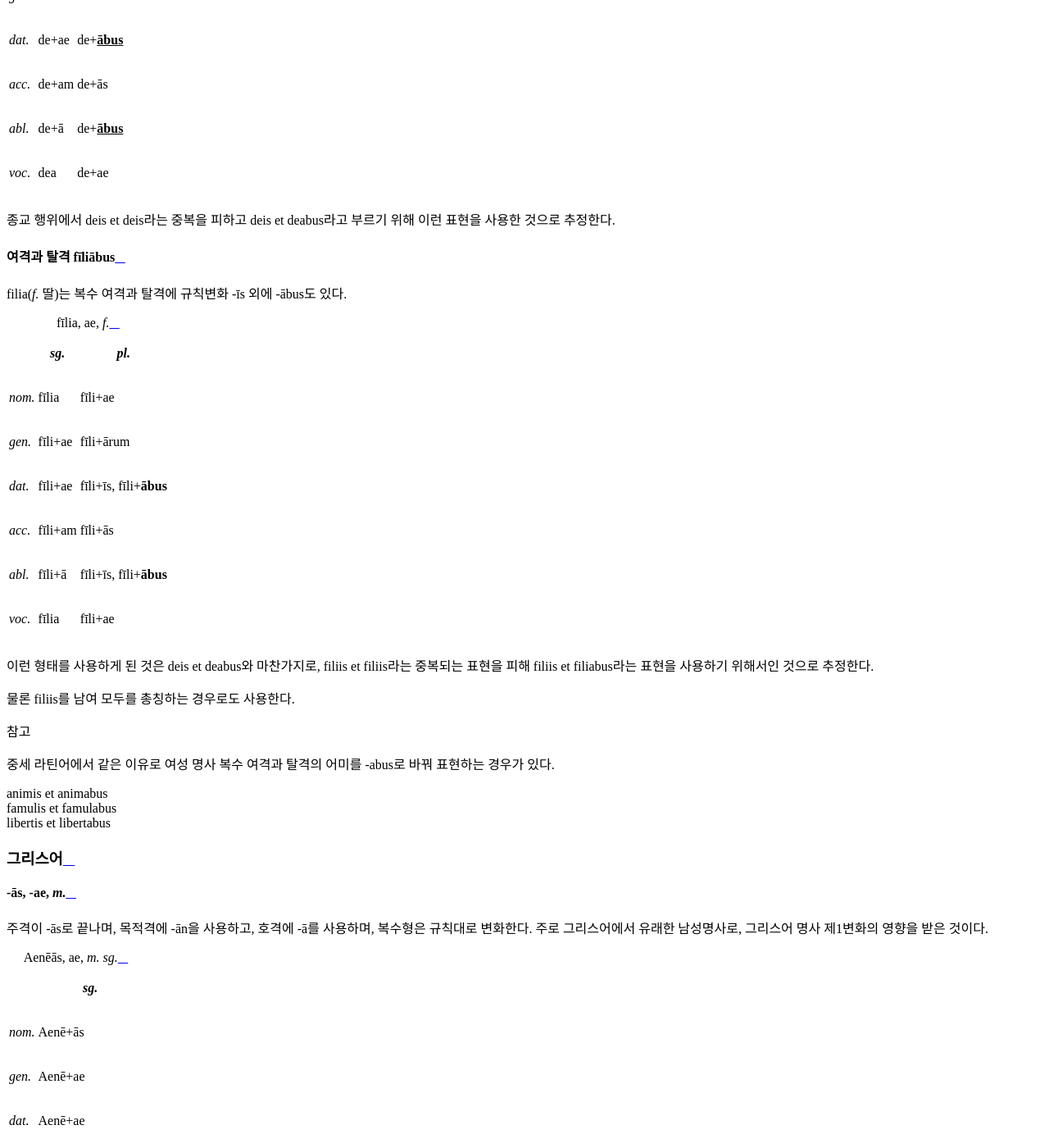
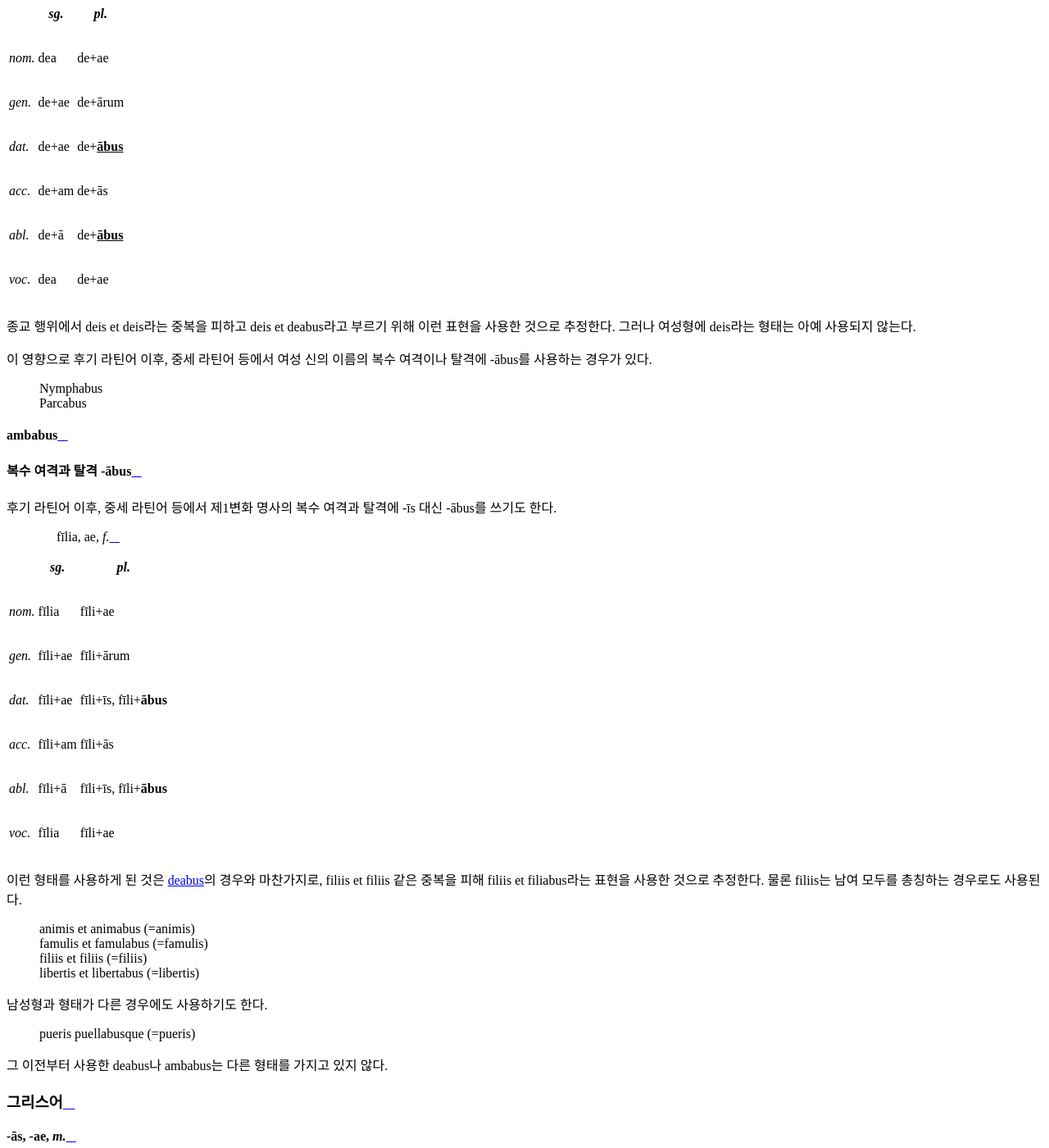
Before and after one commit to kabbala/grammatica_latina, a Sphinx documentation site: the page built from source/declinatio_nominis.rst, in a window 1280 px wide and 1400 px high, scrolled down 12511 px. Shown: the whole window at 82% size. Built offline with Sphinx 7.4.7 and the Read the Docs theme 2.0.0, drawn with Linux system fonts in a browser that asks for light colours; some of the changed text lies outside the part shown.

Commit message:
일부 수정

```diff
--- a/source/coniugatio_verbi/coniugatio_verbi.rst
+++ b/source/coniugatio_verbi/coniugatio_verbi.rst
@@ -173,8 +173,7 @@ esse, velle, īre, fierī, ferre 같은 불규칙적인 형태도 있다.
     | tĭmĕo, ŭi, ēre, tr. [Gaffiot]_
     | tĭmĕo, ŭi, 2, v. a. [LnS]_
     | tĭmĕo, ŭi, 2. [Cassell]_
-    |
-    | āiō, āiēre, —, —
+
     | āiō, intr., tr. defec. [Oxford]_
     | āio, defective verb. [Cassell]_
     | āio, ăĭs, [*]_ verbe défectif [Gaffiot]_
--- a/source/declinatio_nominis.rst
+++ b/source/declinatio_nominis.rst
@@ -186,6 +182,14 @@
    :tsig:`voc.`, "puella", "puell+ae"
 
 복수 여격과 탈격에서는 어간모음 a가 사용되지 않는다.
+
+사전 표제어는 아래와 같은 형태로 쓰여진다.
+
+   | puella, ~ae, :sig:`f.` [Oxford]_
+   | puella, -ae :sig:`f.` [CLDG2]_
+   | pŭella, ae, :sig:`f.` [*]_ [LnS]_
+
+.. [*] u에만 단음 표시가 되어있지만, e와 a 역시 단음이다. 일부 사전에서는 자명한 발음에 대해서는 모음의 장단 표시를 하지 않기도 한다.
 
 .. hlist::
    :columns: 2
@@ -297,7 +301,7 @@
 
    * bēstia, bēstiae, :sig:`f.` 짐승
    * colōnia, colōniae, :sig:`f.` 식민지
-   * fīlia, fīliae, :sig:`f.` 딸 (복수 여격과 탈격에 `fīliābus`_\를 사용하기도 한다)
+   * fīlia, fīliae, :sig:`f.` 딸 (후기 라틴어 이후에 복수 여격과 탈격에 `fīliabus`_\를 사용하기도 한다)
    * patria, patriae, :sig:`f.` 조국
    * pecūnia, pecūniae, :sig:`f.` 돈
    * prōvincia, prōvinciae, :sig:`f.` 속주
@@ -346,10 +350,10 @@
 .. hlist::
    :columns: 2
 
-   * āthlēta, ae, :sig:`m.` 운동선수 < 그리스어 athlētḗs
-   * nauta, ae, :sig:`m.` 선원 < 그리스어 naútēs
-   * pīrāta, ae, :sig:`m.` 해적 < 그리스어 peirātḗs
-   * poēta, ae, :sig:`m.` 시인 < 그리스어 poiētḗs
+   * āthlēta, ae, :sig:`m.` 운동선수 (그리스어 athlētḗs)
+   * nauta, ae, :sig:`m.` 선원 (그리스어 naútēs)
+   * pīrāta, ae, :sig:`m.` 해적 (그리스어 peirātḗs)
+   * poēta, ae, :sig:`m.` 시인 (그리스어 poiētḗs)
 
 인명
 
@@ -376,10 +380,12 @@
    | filius familias
    | filia familias
 
-여격과 탈격 deābus
-^^^^^^^^^^^^^^^^^^
-
-dea(:sig:`f.` 여신)는 복수 여격과 탈격이 -bus로 끝난다.
+.. _deabus:
+
+복수 여격과 탈격 deābus
+^^^^^^^^^^^^^^^^^^^^^^^
+
+dea(:sig:`f.` 여신)는 복수 여격과 탈격이 -ābus로 끝난다.
 
 .. csv-table:: dea, ae, :tsig:`f.`
    :header-rows: 1
@@ -392,14 +398,22 @@ dea(:sig:`f.` 여신)는 복수 여격과 탈격이 -bus로 끝난다.
    :tsig:`abl.`, "de+ā", "de+\ :em:`ābus`"
    :tsig:`voc.`, "dea", "de+ae"
 
-종교 행위에서 deis et deis라는 중복을 피하고 deis et deabus라고 부르기 위해 이런 표현을 사용한 것으로 추정한다.
-
-.. _fīliābus:
-
-여격과 탈격 fīliābus
-^^^^^^^^^^^^^^^^^^^^
-
-filia(:sig:`f.` 딸)는 복수 여격과 탈격에 규칙변화 -īs 외에 -ābus도 있다.
+종교 행위에서 deis et deis라는 중복을 피하고 deis et deabus라고 부르기 위해 이런 표현을 사용한 것으로 추정한다. 그러나 여성형에 deis라는 형태는 아예 사용되지 않는다.
+
+이 영향으로 후기 라틴어 이후, 중세 라틴어 등에서 여성 신의 이름의 복수 여격이나 탈격에 -ābus를 사용하는 경우가 있다.
+
+   | Nymphabus
+   | Parcabus
+
+ambabus
+^^^^^^^
+
+.. _fīliabus:
+
+복수 여격과 탈격 -ābus
+^^^^^^^^^^^^^^^^^^^^^^
+
+후기 라틴어 이후, 중세 라틴어 등에서 제1변화 명사의 복수 여격과 탈격에 -īs 대신 -ābus를 쓰기도 한다.
 
 .. csv-table:: fīlia, ae, :tsig:`f.`
    :header-rows: 1
@@ -412,16 +426,18 @@ filia(:sig:`f.` 딸)는 복수 여격과 탈격에 규칙변화 -īs 외에 -āb
    :tsig:`abl.`, "fīli+ā", "fīli+īs, fīli+\ **ābus**"
    :tsig:`voc.`, "fīlia", "fīli+ae"
 
-이런 형태를 사용하게 된 것은 deis et deabus와 마찬가지로, filiis et filiis라는 중복되는 표현을 피해 filiis et filiabus라는 표현을 사용하기 위해서인 것으로 추정한다.
-
-물론 filiis를 남여 모두를 총칭하는 경우로도 사용한다.
-
-.. note:: 중세 라틴어에서 같은 이유로 여성 명사 복수 여격과 탈격의 어미를 -abus로 바꿔 표현하는 경우가 있다.
-
-   | animis et animabus
-   | famulis et famulabus
-   | libertis et libertabus
-
+이런 형태를 사용하게 된 것은 `deabus`_\의 경우와 마찬가지로, filiis et filiis 같은 중복을 피해 filiis et filiabus라는 표현을 사용한 것으로 추정한다. 물론 filiis는 남여 모두를 총칭하는 경우로도 사용된다.
+
+   | animis et animabus (=animis)
+   | famulis et famulabus (=famulis)
+   | filiis et filiis (=filiis)
+   | libertis et libertabus (=libertis)
+
+남성형과 형태가 다른 경우에도 사용하기도 한다.
+
+   | pueris puellabusque (=pueris)
+
+그 이전부터 사용한 deabus나 ambabus는 다른 형태를 가지고 있지 않다.
 
 그리스어
 ~~~~~~~~
@@ -1473,7 +1487,7 @@ e가 탈락하는 경우
 
    어간의 -e-가 사라져 음절 수가 줄기 때문에, 이 변화는 제3변화 명사의 주격 단수와 소유격 단수의 음절 수가 같으면(parisyllabica) 소유격 복수가 -ium이라는 일반 원칙의 명확한 예외이다.
 
-   그러나 어간이 동일하게 변화하는 i 모음 변화하는 제3변화 명사도 있고, 제2변화 명사도 있으므로, 단어의 수가 적은 이 명사들, 그 중에서도 비교적 쉬운 단어인 pater, mater를 먼저 암기하는 것으로 설명하는 경우가 많다.
+   그러나 어간이 동일하게 변화하는 i 모음 변화하는 제3변화 명사도 있고, 제2변화 명사도 있으므로, 단어의 수가 적은 이 명사들, 그 중에서도 비교적 쉬운 단어인 pater, mater 등을 먼저 암기하는 것으로 설명하는 경우가 많다.
 
 -e, -is, :tsig:`n.`
 ^^^^^^^^^^^^^^^^^^^
@@ -2105,7 +2119,7 @@ corpus(:sig:`n.` 몸, 물질)처럼 어간이 -or로 바뀌어 변화하는 경
 
 -or, -ōris, :tsig:`m. f.`
 ^^^^^^^^^^^^^^^^^^^^^^^^^
--or로 끝나는 주격이 바뀌지 않고 그대로 어간으로 사용되는 경우.
+-or로 끝나는 주격이 바뀌지 않고 그대로 어간으로 사용되는 경우. 어간의 마지막 모음 단음 o가 장음 ō로 바뀌는 것이 특징이다. [*]_
 
 .. csv-table::
    :header-rows: 1
@@ -2118,9 +2132,7 @@ corpus(:sig:`n.` 몸, 물질)처럼 어간이 -or로 바뀌어 변화하는 경
    :tsig:`abl.`, "amōr+e", "amōr+ibus"
    :tsig:`voc.`, "amor", "amōr+ēs"
 
-어간의 마지막 모음 단음 o가 장음 ō로 바뀌는 것이 특징이다.
-
-o가 장음이 되지 않는 유일한 예외로 `arbor, arboris, f.`_\가 있다.
+.. [*] o가 장음이 되지 않는 유일한 예외로 `arbor, arboris, f.`_\가 있다.
 
 .. hlist::
    :columns: 2
```
Also changed, not shown: other parts of source/declinatio_nominis.rst (+9 -15 lines), source/declinatio_adiectivi.rst (+0 -12 lines), source/viva.rst (+7 -7 lines).
